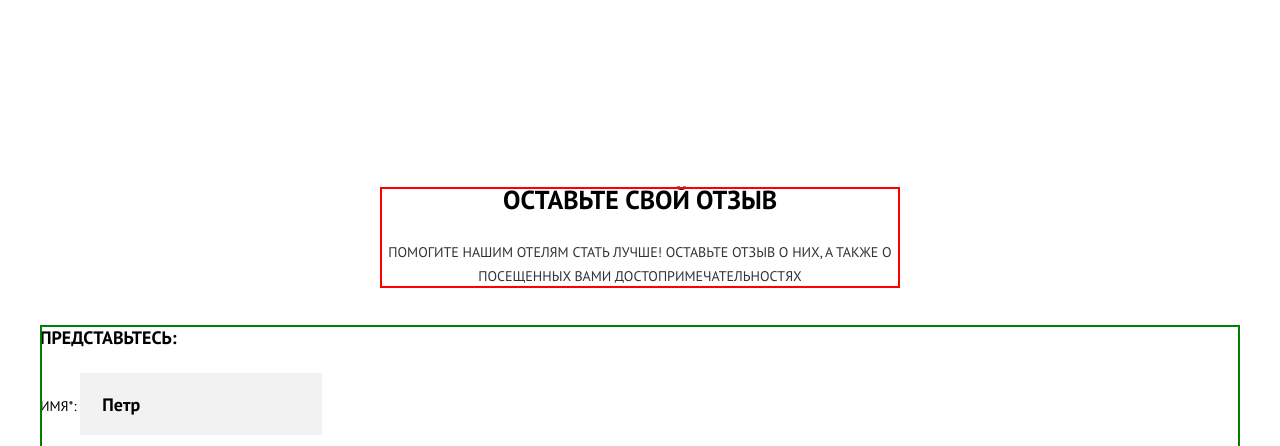
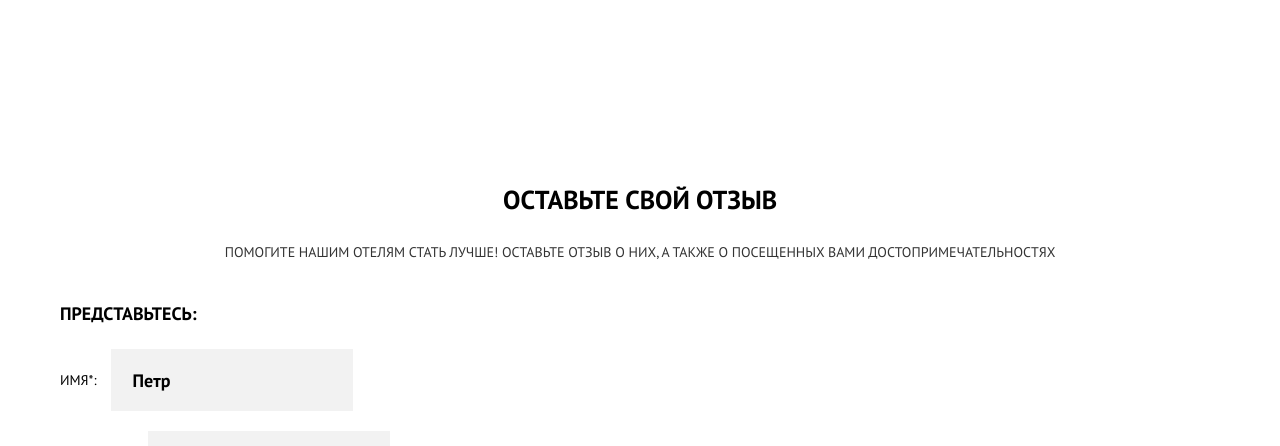
Before and after one commit to htmlacademy-adaptive/431607-sedona-21, a website: page source/form.html in a window 1280 px wide. Shown: the part 467-913 px from the top of the page. Drawn offline with nearby package versions, Linux system fonts and the light colour scheme; files that its build step writes are made by us from their sources.

Commit message:
Проверка

```diff
--- a/source/sass/blocks/advantages.scss
+++ b/source/sass/blocks/advantages.scss
@@ -73,7 +73,7 @@
 }
 
 @media (min-width: $tablet-width) {
-  .advantages__wrapper--revers {
+  .advantages__text-wrapper--reverse {
     grid-template-areas: "image image title";
   }
 }
--- a/source/sass/blocks/feedback.scss
+++ b/source/sass/blocks/feedback.scss
@@ -1,9 +1,7 @@
 .feedback__fieldset {
   margin: 0;
-  padding: 0;
+  padding: 0 20px;
   border: none;
-  outline: 2px solid green;
-  outline-offset: -2px;
 }
 
 .feedback__legend {
@@ -20,6 +18,10 @@
   margin: 0;
   padding: 0;
   list-style: none;
+}
+
+.feedback__item {
+  display: flex;
 }
 
 .feedback__note {
--- a/source/sass/blocks/field-text.scss
+++ b/source/sass/blocks/field-text.scss
@@ -18,6 +18,7 @@
   box-sizing: border-box;
   border: none;
   outline: none;
+  margin: 0;
   padding-top: 19px;
   padding-bottom: 17px;
   padding-left: 22px;
@@ -52,6 +53,8 @@
 }
 
 .field-text__label {
+  align-self: center;
+  margin-right: 14px;
   line-height: 26px;
 }
 
--- a/source/sass/blocks/intro.scss
+++ b/source/sass/blocks/intro.scss
@@ -3,22 +3,17 @@
   flex-direction: column;
   margin: 0 auto;
   margin-bottom: 10px;
-  width: 265px;
   text-align: center;
 }
 
 .intro-form {
-  width: 306px;
   margin-bottom: 37px;
-  outline: 2px solid red;
-  outline-offset: -2px;
 }
 
 @media (min-width: $tablet-width) {
   .intro {
     display: flex;
     justify-content: space-between;
-    width: 520px;
   }
 }
 
```
